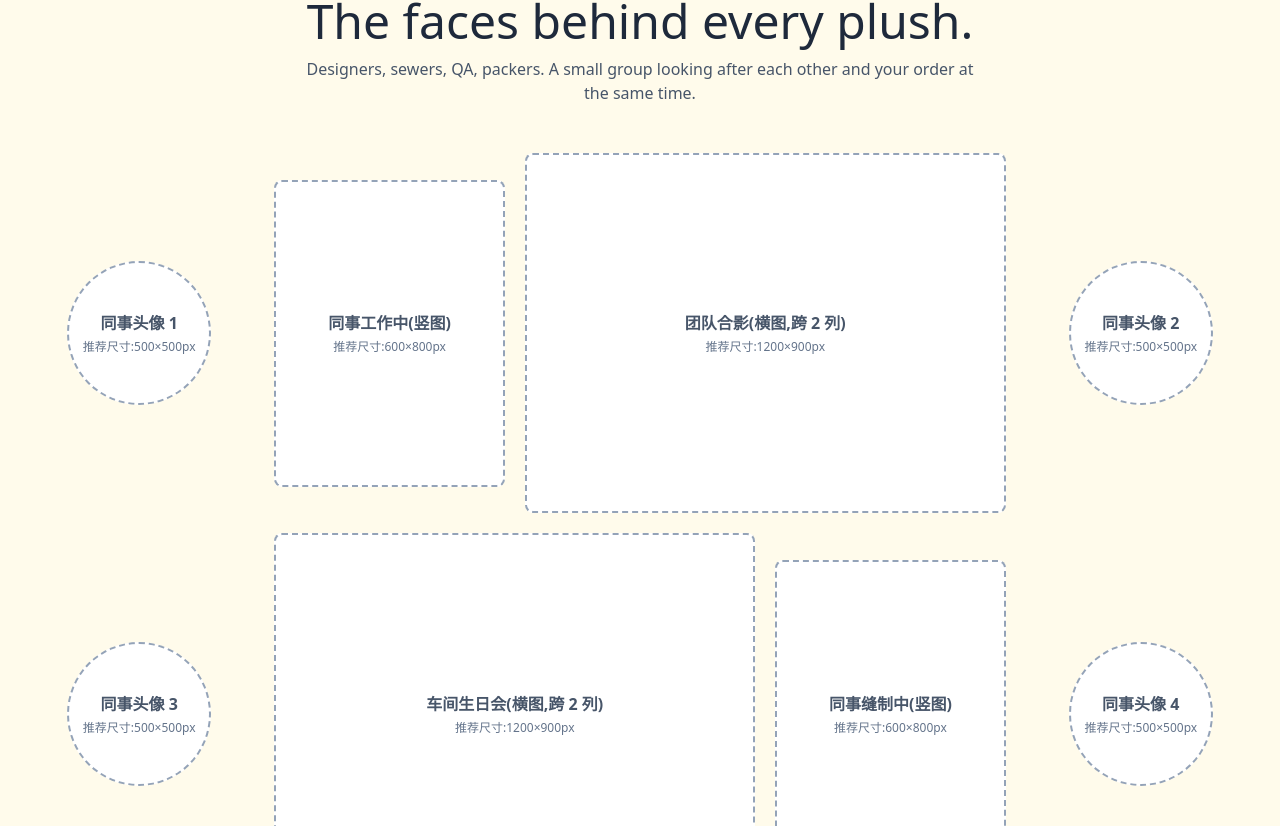
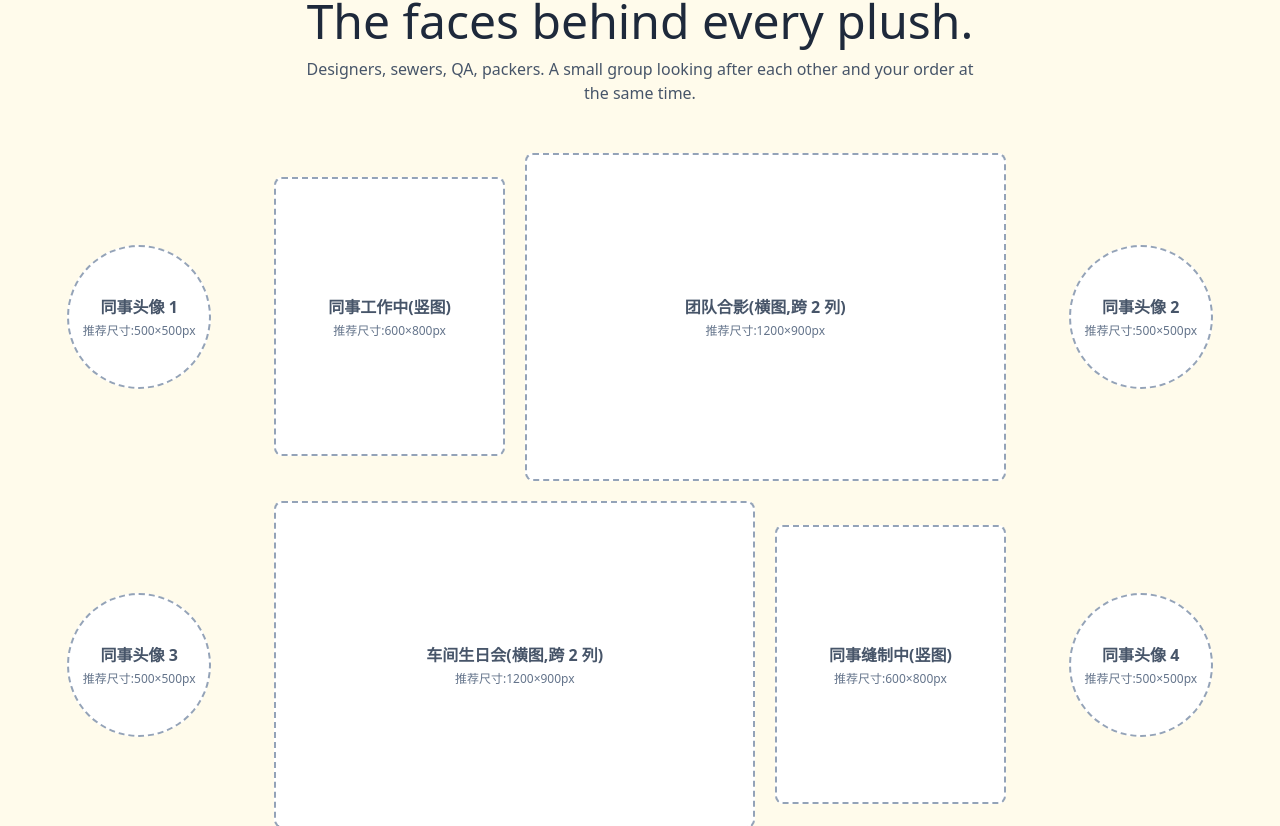
Before and after one commit to Henry-810907/Resin-Factory, a Next.js app: page /values in a window 1280 px wide. Shown: the part 3174-4000 px from the top of the page. Built offline with nearby package versions, Linux system fonts and the light colour scheme.

Commit message:
Widen Meet the Team collage by 10% (height unchanged)

```diff
--- a/app/values/page.tsx
+++ b/app/values/page.tsx
@@ -203,7 +203,7 @@ export default function ValuesPage() {
 
       {/* 同事合影拼图 */}
       <section className="bg-amber-50 py-10 md:py-14">
-        <div className="max-w-7xl mx-auto px-6">
+        <div className="max-w-[1408px] mx-auto px-6">
           <div className="text-center mb-12">
             <p className="text-xs uppercase tracking-[0.2em] text-brand-blue font-bold mb-3">
               Meet the Team
@@ -232,13 +232,13 @@ export default function ValuesPage() {
               width={600}
               height={800}
               label="同事工作中(竖图)"
-              className="aspect-[3/4] w-full bg-white"
+              className="aspect-[33/40] w-full bg-white"
             />
             <Placeholder
               width={1200}
               height={900}
               label="团队合影(横图,跨 2 列)"
-              className="aspect-[4/3] w-full md:col-span-2 bg-white"
+              className="aspect-[22/15] w-full md:col-span-2 bg-white"
             />
             <div className="flex justify-center">
               <Placeholder
@@ -264,13 +264,13 @@ export default function ValuesPage() {
               width={1200}
               height={900}
               label="车间生日会(横图,跨 2 列)"
-              className="aspect-[4/3] w-full md:col-span-2 bg-white"
+              className="aspect-[22/15] w-full md:col-span-2 bg-white"
             />
             <Placeholder
               width={600}
               height={800}
               label="同事缝制中(竖图)"
-              className="aspect-[3/4] w-full bg-white"
+              className="aspect-[33/40] w-full bg-white"
             />
             <div className="flex justify-center">
               <Placeholder
```
